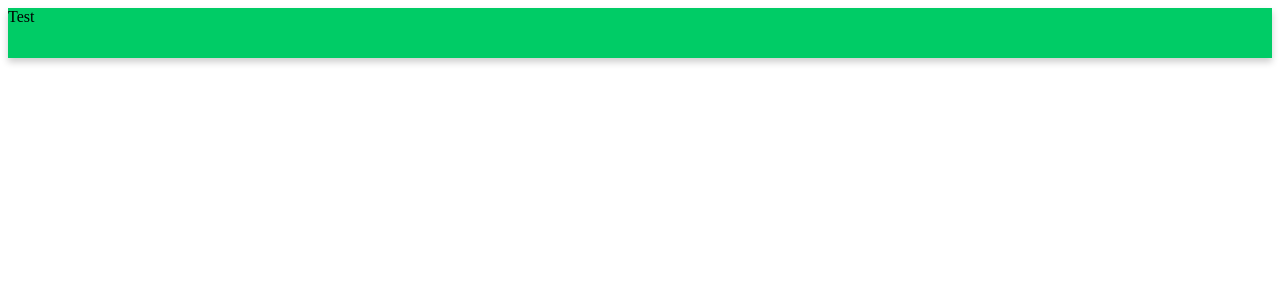
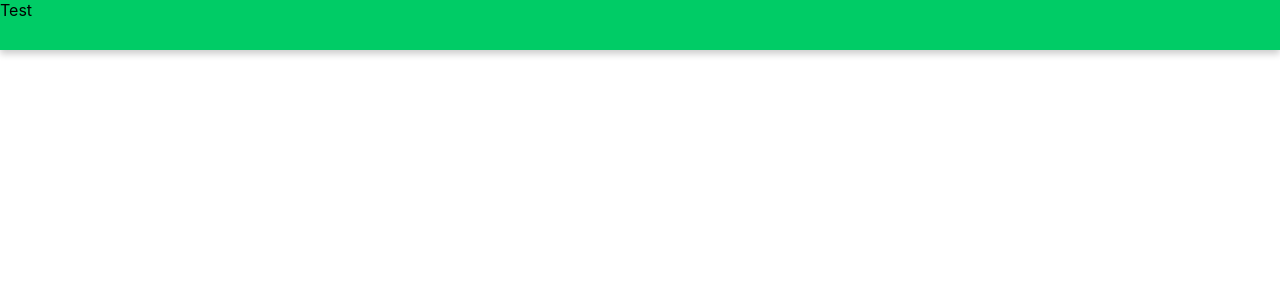
Before and after one commit to morantaf/kanban-board-client, a React (Create React App) app: page / in a window 1280 px wide. Shown: the top 300 px of the page. Built offline with nearby package versions, Linux system fonts and the light colour scheme.

Commit message:
inserting css to index to style the body

```diff
--- a/src/index.css
+++ b/src/index.css
@@ -1,13 +1,12 @@
 body {
   margin: 0px;
-  font-family: -apple-system, BlinkMacSystemFont, "Segoe UI", "Roboto", "Oxygen",
-    "Ubuntu", "Cantarell", "Fira Sans", "Droid Sans", "Helvetica Neue",
-    sans-serif;
+  font-family: "BlinkMacSystemFont", "Segoe UI", "Roboto", "Oxygen", "Ubuntu",
+    "Cantarell", "Fira Sans", "Droid Sans", "Helvetica Neue", sans-serif;
   -webkit-font-smoothing: antialiased;
   -moz-osx-font-smoothing: grayscale;
 }
 
 code {
-  font-family: source-code-pro, Menlo, Monaco, Consolas, "Courier New",
+  font-family: "source-code-pro", "Menlo", "Monaco", "Consolas", "Courier New",
     monospace;
 }
--- a/src/index.js
+++ b/src/index.js
@@ -5,6 +5,7 @@ import App from "./App";
 import { ApolloProvider } from "@apollo/react-hooks";
 import { BrowserRouter } from "react-router-dom";
 import { getTokens } from "./manage-tokens";
+import "./index.css";
 
 const client = new ApolloClient({
   uri: "http://localhost:4000/graphql",
```
